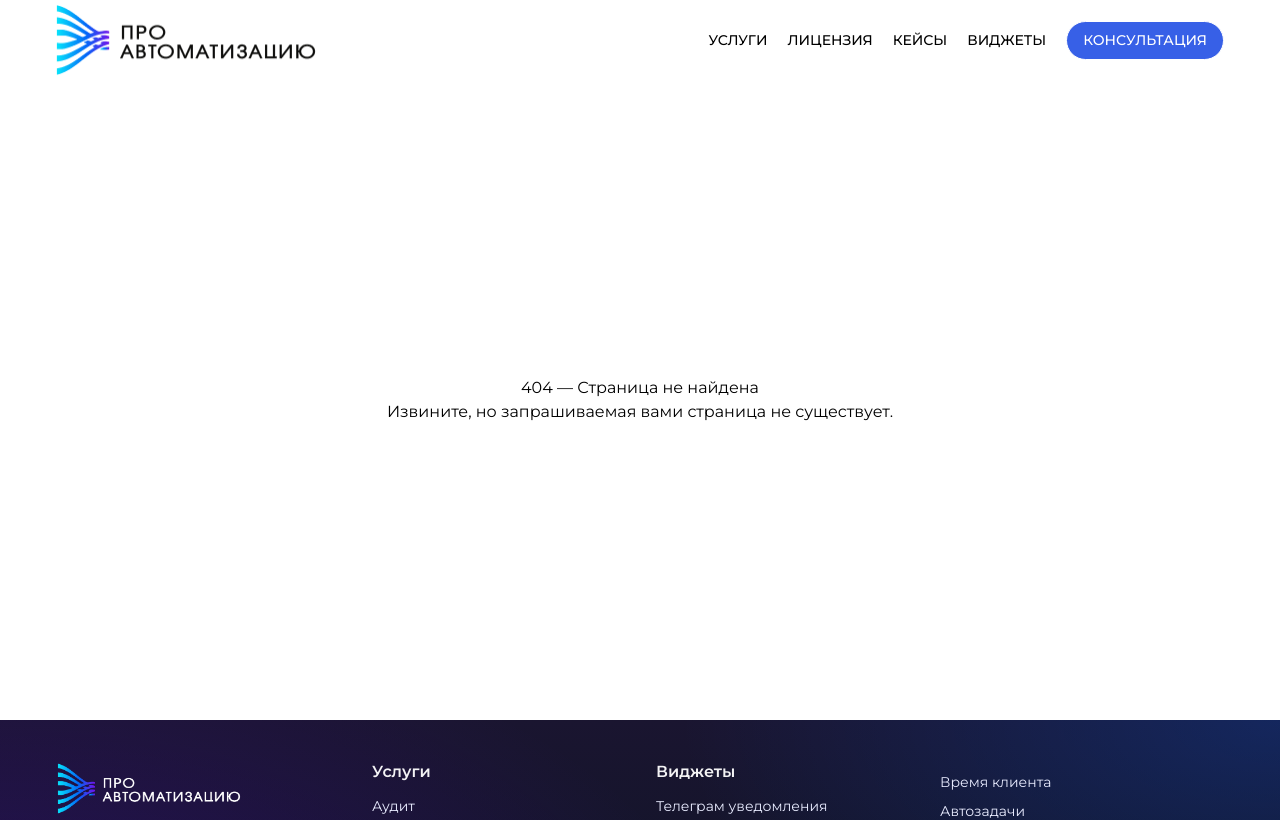
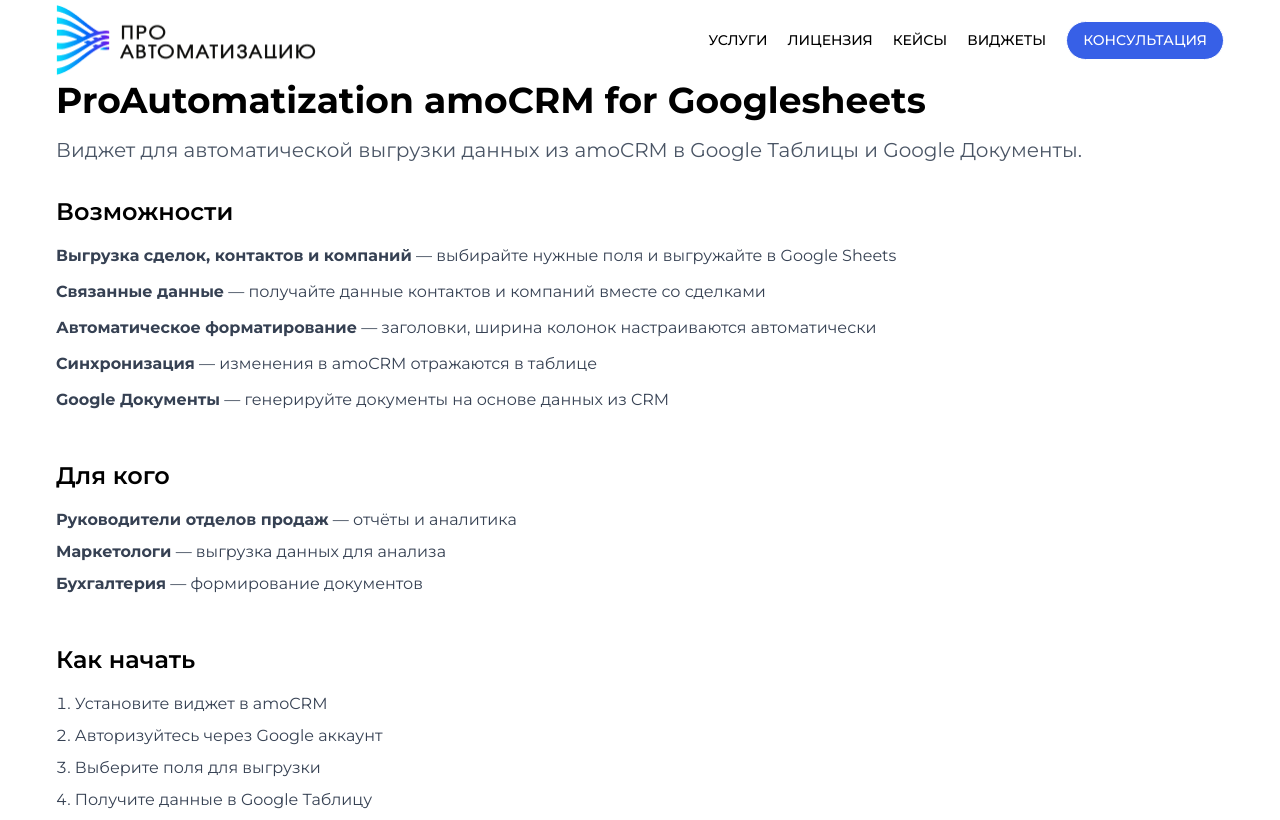
Before and after one commit to DFimp/landing_pro_automatization, a Next.js app: page /widgets/google-sheets in a window 1280 px wide. Before the commit this address had no page. Shown: the top 820 px of the page. Built offline with nearby package versions, Linux system fonts and the light colour scheme.

Commit message:
wip: add new page google-sheets

```diff
--- /dev/null
+++ b/src/app/widgets/google-sheets/page.tsx
@@ -0,0 +1,42 @@
+import type { Metadata } from "next";
+import Googleheets from "@/page/Widget/GoogleSheets";
+
+export const metadata: Metadata = {
+  title: "ProAutomatization amoCRM for Googlesheets - Выгрузка данных из amoCRM",
+  description: "Виджет для автоматической выгрузки сделок, контактов и компаний из amoCRM в Google Таблицы и Google Документы. Синхронизация данных, автоматическое форматирование.",
+
+  alternates: {
+    canonical: "https://pro-automatization.ru/googlesheets",
+  },
+
+  openGraph: {
+    title: "ProAutomatization amoCRM for Googlesheets",
+    description: "Автоматическая выгрузка данных из amoCRM в Google Таблицы и Google Документы. Отчёты, аналитика, генерация документов.",
+    url: "https://pro-automatization.ru/googlesheets",
+    type: "website",
+    images: [
+      {
+        url: "https://pro-automatization.ru/og-image.png",
+        width: 1200,
+        height: 630,
+        alt: "ProAutomatization amoCRM for Googlesheets"
+      }
+    ],
+  },
+
+  twitter: {
+    card: "summary_large_image",
+    title: "ProAutomatization amoCRM for Googlesheets",
+    description: "Автоматическая выгрузка данных из amoCRM в Google Таблицы и Google Документы",
+    images: ["https://pro-automatization.ru/og-image.png"],
+  },
+};
+
+export default async function Page({
+  searchParams,
+}: {
+  searchParams: Promise<{ embed?: string }>;
+}) {
+  const params = await searchParams;
+  return <Googleheets  searchParams={params}  />
+}
--- /dev/null
+++ b/src/page/Widget/GoogleSheets/index.tsx
@@ -0,0 +1,59 @@
+export default function Googleheets({
+  searchParams,
+}: {
+  searchParams: { embed?: string };
+}) {
+  const isIframe = searchParams.embed === "true";
+
+  return (
+    <div className="container mx-auto px-4 py-12 max-w-4xl">
+      <h1 className="text-4xl font-bold mb-4">
+        ProAutomatization amoCRM for Googlesheets
+      </h1>
+
+      <p className="text-xl text-gray-600 mb-8">
+        Виджет для автоматической выгрузки данных из amoCRM в Google Таблицы и Google Документы.
+      </p>
+
+      <section className="mb-12">
+        <h2 className="text-2xl font-semibold mb-4">Возможности</h2>
+        <ul className="space-y-3 text-gray-700">
+          <li>
+            <strong>Выгрузка сделок, контактов и компаний</strong> — выбирайте нужные поля и выгружайте в Google Sheets
+          </li>
+          <li>
+            <strong>Связанные данные</strong> — получайте данные контактов и компаний вместе со сделками
+          </li>
+          <li>
+            <strong>Автоматическое форматирование</strong> — заголовки, ширина колонок настраиваются автоматически
+          </li>
+          <li>
+            <strong>Синхронизация</strong> — изменения в amoCRM отражаются в таблице
+          </li>
+          <li>
+            <strong>Google Документы</strong> — генерируйте документы на основе данных из CRM
+          </li>
+        </ul>
+      </section>
+
+      <section className="mb-12">
+        <h2 className="text-2xl font-semibold mb-4">Для кого</h2>
+        <ul className="space-y-2 text-gray-700">
+          <li><strong>Руководители отделов продаж</strong> — отчёты и аналитика</li>
+          <li><strong>Маркетологи</strong> — выгрузка данных для анализа</li>
+          <li><strong>Бухгалтерия</strong> — формирование документов</li>
+        </ul>
+      </section>
+
+      <section className="mb-12">
+        <h2 className="text-2xl font-semibold mb-4">Как начать</h2>
+        <ol className="list-decimal list-inside space-y-2 text-gray-700">
+          <li>Установите виджет в amoCRM</li>
+          <li>Авторизуйтесь через Google аккаунт</li>
+          <li>Выберите поля для выгрузки</li>
+          <li>Получите данные в Google Таблицу</li>
+        </ol>
+      </section>
+    </div>
+  )
+}
--- a/src/shared/constants/routes.ts
+++ b/src/shared/constants/routes.ts
@@ -26,6 +26,7 @@ export const WIDGET_ROUTES = {
   DELETE_TASKS_BAN: '/widgets/delete-tasks-ban',
   SHIFT_SELECT: '/widgets/shift-select',
   GROUP_FIELDS: '/widgets/group-fields',
+  GOOGLE_SHEETS: '/widgets/google-sheets',
 } as const;
 
 export const ARTICLES_ROUTES = {
```
